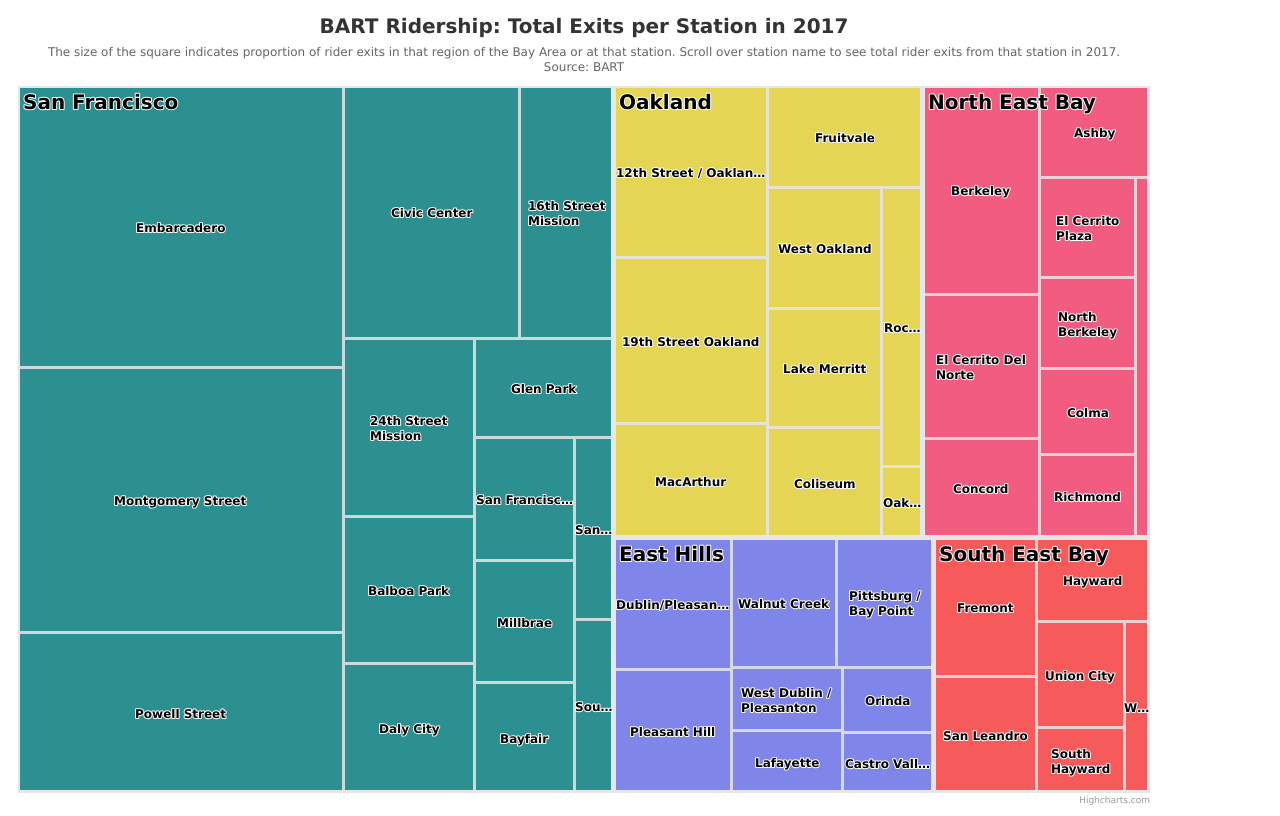
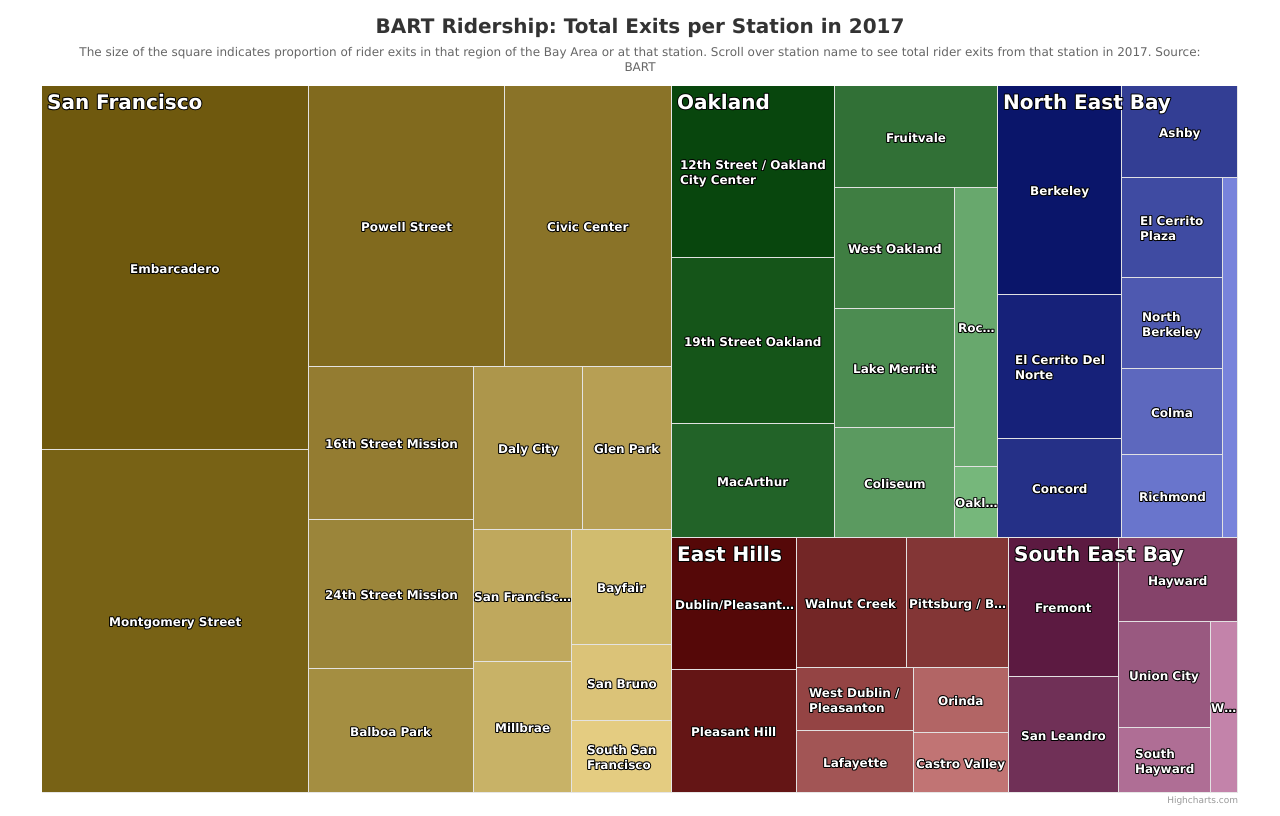
Before and after one commit to strushucb/bart2017, a plain HTML site: page index.html in a window 1280 px wide. Drawn offline with nearby package versions, Linux system fonts and the light colour scheme.

Commit message:
Updated colors

```diff
--- a/index.html
+++ b/index.html
@@ -2,9 +2,24 @@
 <script src="https://code.highcharts.com/modules/heatmap.js"></script>
 <script src="https://code.highcharts.com/modules/treemap.js"></script>
 <script src="https://ajax.googleapis.com/ajax/libs/jquery/3.3.1/jquery.min.js"></script>
-<div id="container" style="height: 100vh; width: 90vw;"></div>
+<div id="container"></div>
+
+<style>
+    @import 'https://code.highcharts.com/css/highcharts.css';
+
+#container {
+	height: 100vh;
+	width: 95vw;
+	margin: 0 auto;
+}
+
+</style>
+
 
 <script>
+Highcharts.setOptions({
+    colors: ['#550808', '#0a156c', '#08480d', '#6f590e', '#5c1c43', '#194c55', '#6c5252']
+});
 
 $.getJSON('data/station_data2017.json', function (data) {
 
@@ -29,7 +44,7 @@ $.getJSON('data/station_data2017.json', function (data) {
             regionP = {
                 id: 'id_' + regionI,
                 name: region,
-                color: Highcharts.getOptions().colors[regionI+4]
+                color: Highcharts.getOptions().colors[regionI]
             };
             stationI = 0;
             for (station in data[region]) {
@@ -85,14 +100,27 @@ $.getJSON('data/station_data2017.json', function (data) {
                         fontWeight: 'bold'
                     }
                 },
+                colorVariation: {
+                    key: 'brightness',
+                    to: 0.5
+                },
                 borderWidth: 5
             },{
                 level: 2,
                 dataLabels: {
                     enabled: true,
+                    align: 'center',
                     style: {
-                        fontSize: '12px'
+                        fontSize: '12px',
+                        fontWeight: 'bold',
+                        align: 'center',
+                        color: 'white'
+
                     }
+                },
+                colorVariation: {
+                    key: 'brightness',
+                    to: 0.5
                 },
                 borderWidth: 3
             }],
```
